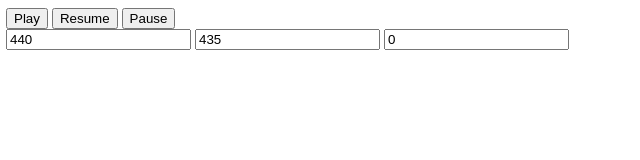
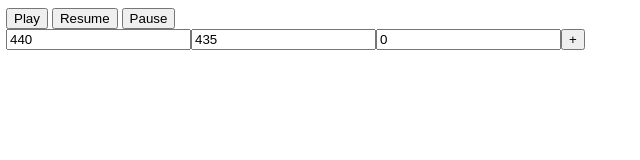
Before and after one commit to maurop123/binaural-beats, a plain HTML site: page index.html in a window 1280 px wide. Shown: the full height of the page, 2-642 px from the left. Drawn offline with nearby package versions, Linux system fonts and the light colour scheme.

Commit message:
new: use vue for sequence table

```diff
--- a/index.html
+++ b/index.html
@@ -1,4 +1,8 @@
 <html>
+  <!-- Import Vue -->
+  <script src="https://unpkg.com/vue@3/dist/vue.global.js"></script>
+
+  <!-- Main -->
   <head>
     <script>
       //Channel 1
@@ -76,6 +80,7 @@
           resume()
         }
       }
+
     </script>
   </head>
   <body>
@@ -84,10 +89,42 @@
       <button onclick="resume()">Resume</button>
       <button onclick="pause()">Pause</button>
     </player>
-    <form>
-      <input id="leftStereo" type="number" value=440 onchange="updateLeftStereo()"/>
-      <input id="rightStereo" type="number" value=435 onchange="updateRightStereo()"/>
-      <input id="timeInput" type="number" value=0 onchange="setTime()"/>
-    </form>
+    <div id="app">
+      <div id="beatProps">
+        <input id="leftStereo" type="number" value=440 onchange="updateLeftStereo()"/>
+        <input id="rightStereo" type="number" value=435 onchange="updateRightStereo()"/>
+        <input id="timeInput" type="number" value=0 onchange="setTime()"/>
+        <button id="addBeatBtn" @click="addBeat()"> + </button>
+      </div>
+      <table id="sequenceTable">
+        <tr v-for="beat in sequence">
+          <td>{{ beat.freq1 }}</td>
+          <td>{{ beat.freq2 }}</td>
+          <td>{{ beat.time }}</td>
+        </tr>
+      </table>
+    </div>
   </body>
+
+  <!-- Vue Script -->
+  <script>
+    const { createApp } = Vue
+
+    createApp({
+      data() {
+        return {
+          sequence: [],
+        }
+      },
+      methods: {
+        addBeat() {
+          this.sequence.push({
+            freq1: osc1.frequency.value,
+            freq2: osc2.frequency.value,
+            time: time
+          })
+        }
+      }
+    }).mount('#app')
+  </script>
 </html>
```
